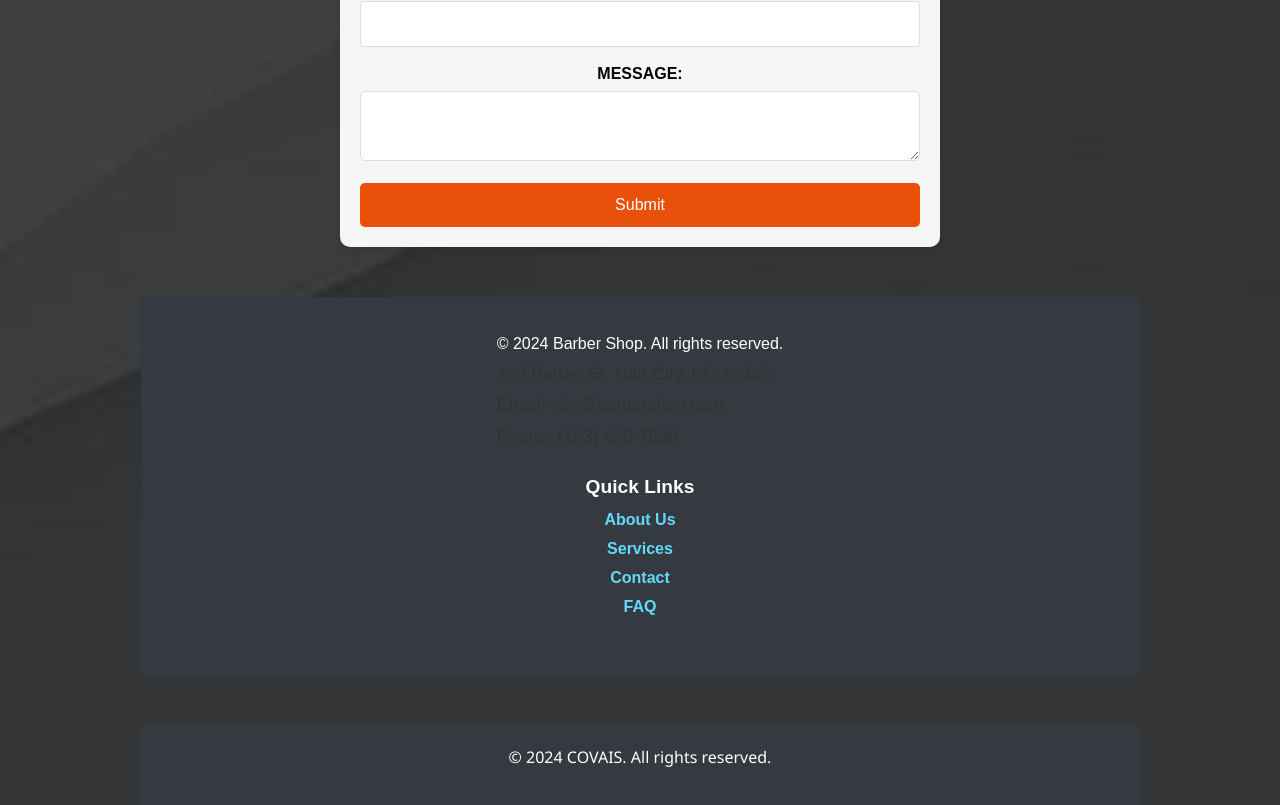
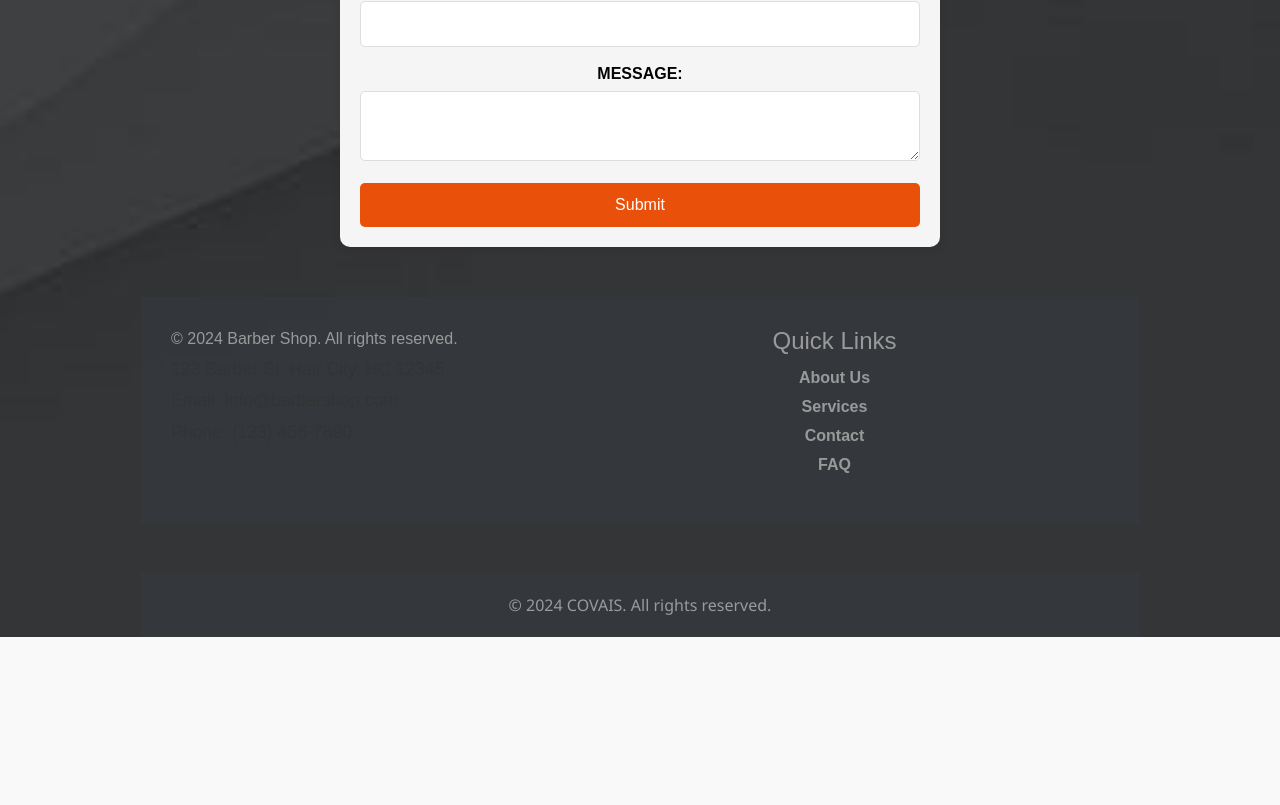
Before and after one commit to thiran360ai/CovaisReactApp, a React (Create React App) app: page /barber in a window 1280 px wide. Shown: the part 2770-3575 px from the top of the page. After the commit the page ends 3407 px from the top, so only its background shows below. Built offline with nearby package versions, Linux system fonts and the light colour scheme.

Commit message:
changed the footer style

```diff
--- a/src/App.css
+++ b/src/App.css
@@ -330,76 +330,19 @@ body {
 
 /* Footer Styling */
 .footer {
-  background-color: #282c34; /* Dark background for footer */
   color: #fff; /* White text color */
-  padding: 20px;
+  padding: 10px; /* Adjust padding as needed */
   text-align: center;
+  position: fixed; /* Fixed position for watermark effect */
+  bottom: 0;
+  right: 0;
+  margin: 0;
+  opacity: 0.5; /* Slightly transparent for watermark effect */
+  z-index: 1000; /* Ensure it's on top of other content */
+  background: none; /* Remove background color */
+  box-shadow: none; /* Remove any potential shadow */
 }
 
-.footer-content {
-  display: flex;
-  flex-direction: column;
-  align-items: center;
-  max-width: 1200px;
-  margin: 0 auto;
+.footer p {
+  margin: 0; /* Remove margin for watermark effect */
 }
-
-.footer-info {
-  margin-bottom: 20px;
-}
-
-.footer-info p {
-  margin: 5px 0;
-}
-
-.contact-info p {
-  margin: 5px 0;
-}
-
-.footer-links {
-  margin-bottom: 20px;
-}
-
-.footer-links h4 {
-  margin-bottom: 10px;
-  font-size: 1.2em;
-  font-weight: bold;
-}
-
-.footer-links ul {
-  list-style: none;
-  padding: 0;
-}
-
-.footer-links ul li {
-  margin: 5px 0;
-}
-
-.footer-links ul li a {
-  color: #61dafb; /* Light blue color for links */
-  text-decoration: none;
-}
-
-.footer-links ul li a:hover {
-  text-decoration: underline;
-}
-
-.social-media {
-  display: flex;
-  justify-content: center;
-}
-
-.social-media a {
-  color: #61dafb; /* Light blue color for icons */
-  font-size: 1.5em;
-  margin: 0 10px;
-  text-decoration: none;
-}
-
-.social-media a:hover {
-  color: #fff; /* Change color on hover */
-}
-
-.social-media i {
-  font-size: 1.5em;
-}
```
